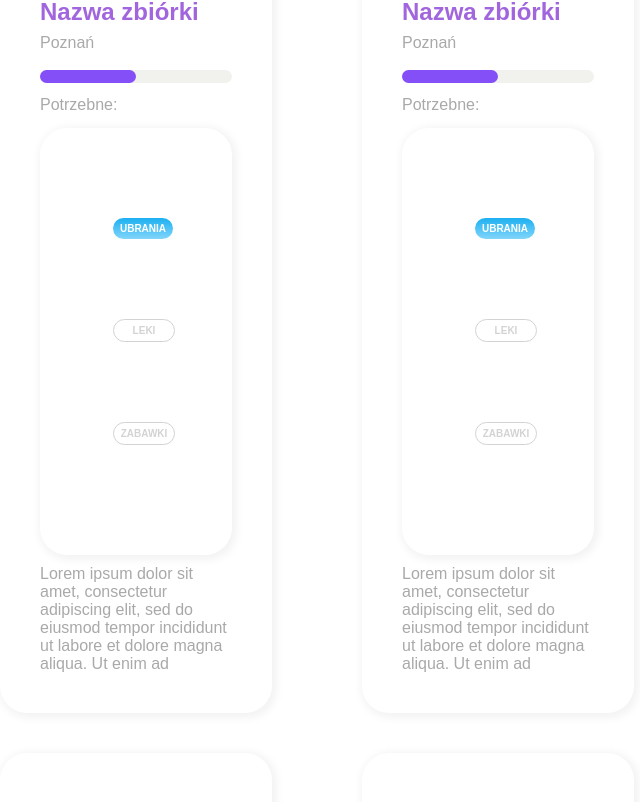
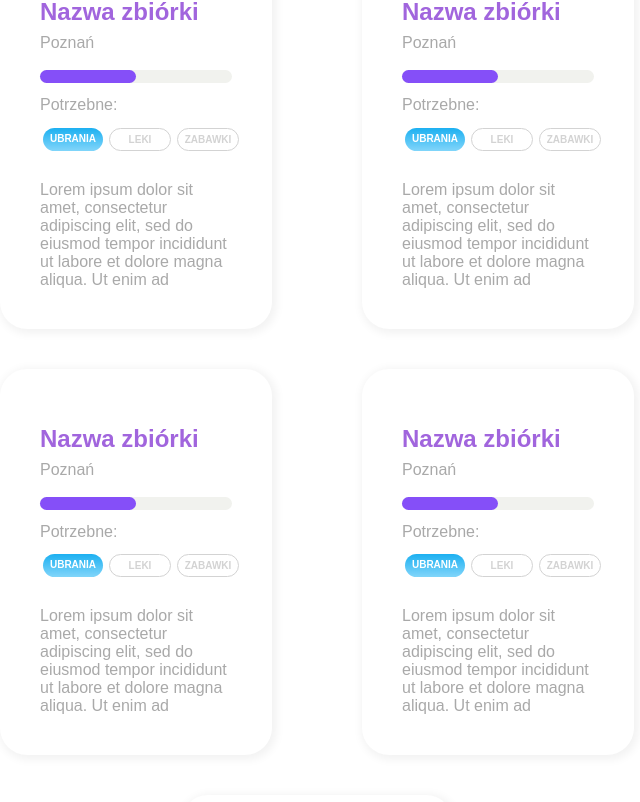
Before and after one commit to akai-org/projekt-tymczasowy, a React (Create React App) app in the folder frontend/: page / in a window 1280 px wide. Shown: the part 1018-1820 px from the top of the page, without its empty margins (323-963 px from the left). Built offline with nearby package versions, Linux system fonts and the light colour scheme; no server answers.

Commit message:
add navbar

```diff
--- a/frontend/src/pages/components/zbiorka/Zbiorka.js
+++ b/frontend/src/pages/components/zbiorka/Zbiorka.js
@@ -10,7 +10,7 @@ function Zbiorka() {
         <div class="pasek2"></div>
       </div>
       <h2 class="h2">Potrzebne:</h2>
-      <div class="box">
+      <div class="boxx">
         <div class="filtry">UBRANIA</div>
         <div class="filtry">LEKI</div>
         <div class="filtry">ZABAWKI</div>
--- a/frontend/src/pages/components/zbiorka/Zbiorka.scss
+++ b/frontend/src/pages/components/zbiorka/Zbiorka.scss
@@ -9,13 +9,10 @@
 
     color: black;
 
+ @media screen and (min-width: 1024px) {
 
 
-}
-@media screen and (min-width: 1024px) {
-
-
-    .box{
+    .boxx{
     display: flex;
 }
 
@@ -81,3 +78,6 @@
     margin-top: 10px;
       color: darkgray;
 }
+
+
+}
```
